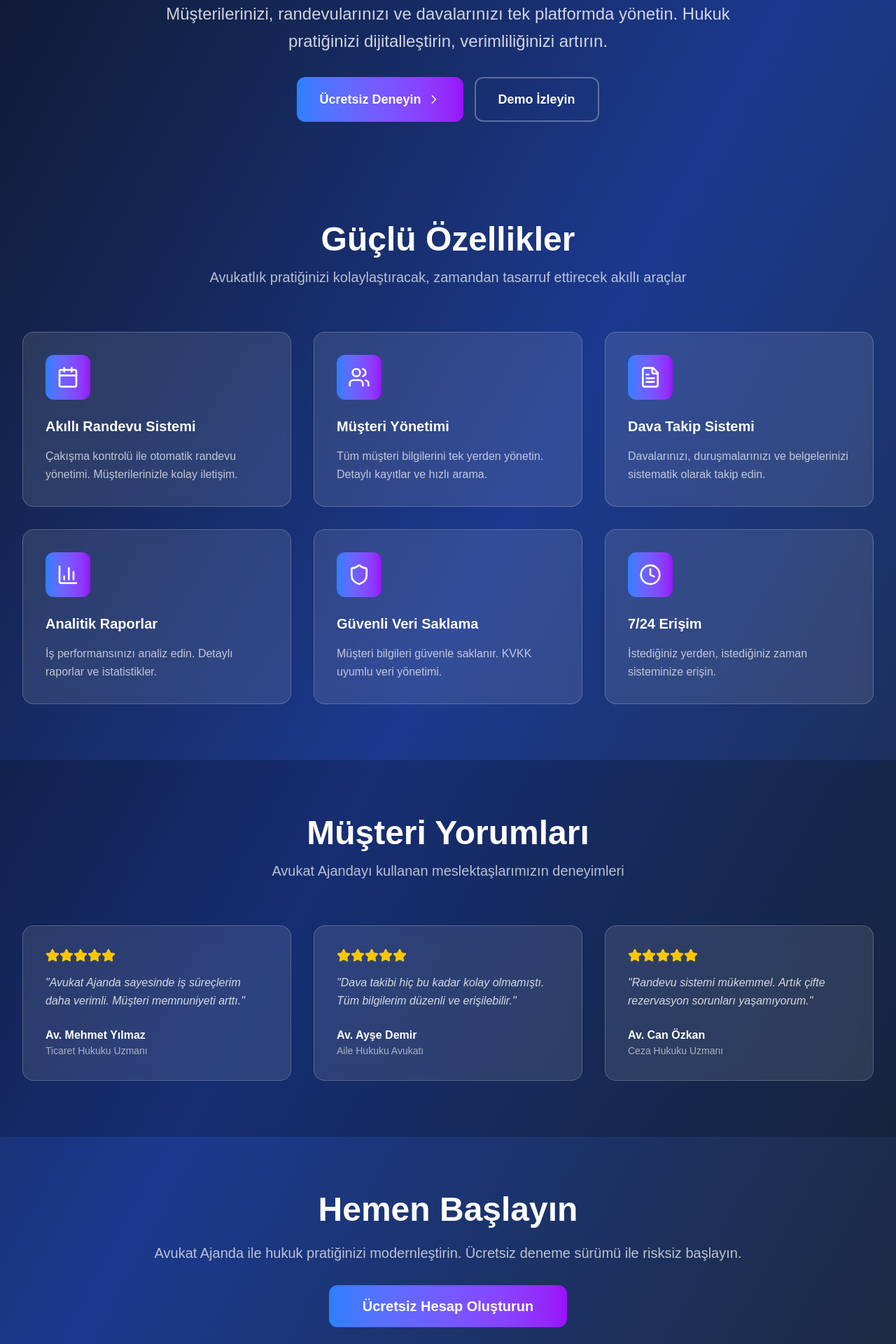
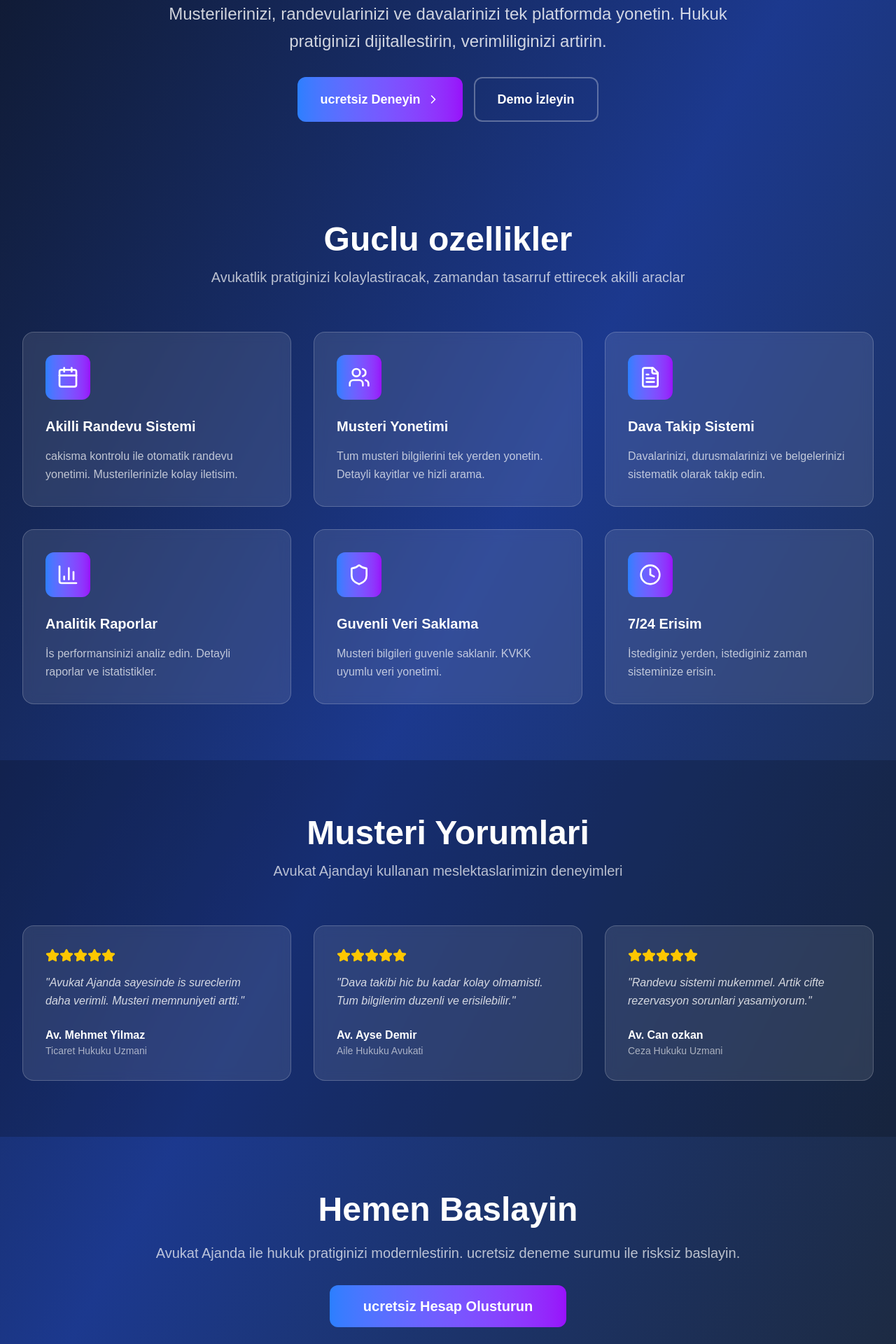
Before and after one commit to serhattopaloglu25/avukat-frontend, a Next.js app: page / in a window 1280 px wide. Shown: the part 300-2220 px from the top of the page at 70% size. Built offline with nearby package versions, Linux system fonts and the light colour scheme.

Commit message:
Problematik karakterler manuel olarak düzeltildi

```diff
--- a/src/app/page.tsx
+++ b/src/app/page.tsx
@@ -3,58 +3,58 @@ import { useState } from 'react';
 import { ChevronRight, Calendar, Users, FileText, BarChart3, Shield, Clock, Star, Menu, X } from 'lucide-react';
 
 export default function LandingPage() {
-  const [isMenuOpen, setIsMenuOpen] = useState(false);
+  const [isMenuOpen, setisMenuOpen] = useState(false);
 
   const features = [
     {
       icon: Calendar,
-      title: "Akıllı Randevu Sistemi",
-      description: "Çakışma kontrolü ile otomatik randevu yönetimi. Müşterilerinizle kolay iletişim."
+      title: "Akilli Randevu Sistemi",
+      description: "cakisma kontrolu ile otomatik randevu yonetimi. Musterilerinizle kolay iletisim."
     },
     {
       icon: Users,
-      title: "Müşteri Yönetimi",
-      description: "Tüm müşteri bilgilerini tek yerden yönetin. Detaylı kayıtlar ve hızlı arama."
+      title: "Musteri Yonetimi",
+      description: "Tum musteri bilgilerini tek yerden yonetin. Detayli kayitlar ve hizli arama."
     },
     {
       icon: FileText,
       title: "Dava Takip Sistemi",
-      description: "Davalarınızı, duruşmalarınızı ve belgelerinizi sistematik olarak takip edin."
+      description: "Davalarinizi, durusmalarinizi ve belgelerinizi sistematik olarak takip edin."
     },
     {
       icon: BarChart3,
       title: "Analitik Raporlar",
-      description: "İş performansınızı analiz edin. Detaylı raporlar ve istatistikler."
+      description: "İs performansinizi analiz edin. Detayli raporlar ve istatistikler."
     },
     {
       icon: Shield,
-      title: "Güvenli Veri Saklama",
-      description: "Müşteri bilgileri güvenle saklanır. KVKK uyumlu veri yönetimi."
+      title: "Guvenli Veri Saklama",
+      description: "Musteri bilgileri guvenle saklanir. KVKK uyumlu veri yonetimi."
     },
     {
       icon: Clock,
-      title: "7/24 Erişim",
-      description: "İstediğiniz yerden, istediğiniz zaman sisteminize erişin."
+      title: "7/24 Erisim",
+      description: "İstediginiz yerden, istediginiz zaman sisteminize erisin."
     }
   ];
 
   const testimonials = [
     {
-      name: "Av. Mehmet Yılmaz",
-      title: "Ticaret Hukuku Uzmanı",
-      content: "Avukat Ajanda sayesinde iş süreçlerim daha verimli. Müşteri memnuniyeti arttı.",
+      name: "Av. Mehmet Yilmaz",
+      title: "Ticaret Hukuku Uzmani",
+      content: "Avukat Ajanda sayesinde is sureclerim daha verimli. Musteri memnuniyeti artti.",
       rating: 5
     },
     {
-      name: "Av. Ayşe Demir",
-      title: "Aile Hukuku Avukatı",
-      content: "Dava takibi hiç bu kadar kolay olmamıştı. Tüm bilgilerim düzenli ve erişilebilir.",
+      name: "Av. Ayse Demir",
+      title: "Aile Hukuku Avukati",
+      content: "Dava takibi hic bu kadar kolay olmamisti. Tum bilgilerim duzenli ve erisilebilir.",
       rating: 5
     },
     {
-      name: "Av. Can Özkan",
-      title: "Ceza Hukuku Uzmanı",
-      content: "Randevu sistemi mükemmel. Artık çifte rezervasyon sorunları yaşamıyorum.",
+      name: "Av. Can ozkan",
+      title: "Ceza Hukuku Uzmani",
+      content: "Randevu sistemi mukemmel. Artik cifte rezervasyon sorunlari yasamiyorum.",
       rating: 5
     }
   ];
@@ -72,18 +72,18 @@ export default function LandingPage() {
 
             {/* Desktop Menu */}
             <div className="hidden md:flex items-center space-x-8">
-              <a href="#features" className="text-white/80 hover:text-white transition-colors">Özellikler</a>
+              <a href="#features" className="text-white/80 hover:text-white transition-colors">ozellikler</a>
               <a href="#testimonials" className="text-white/80 hover:text-white transition-colors">Referanslar</a>
               <a href="#pricing" className="text-white/80 hover:text-white transition-colors">Fiyatlar</a>
               <button className="bg-gradient-to-r from-blue-500 to-purple-600 text-white px-6 py-2 rounded-lg hover:from-blue-600 hover:to-purple-700 transition-all duration-300 transform hover:scale-105">
-                Giriş Yap
+                Giris Yap
               </button>
             </div>
 
             {/* Mobile Menu Button */}
             <div className="md:hidden">
               <button
-                onClick={() => setIsMenuOpen(!isMenuOpen)}
+                onClick={() => setisMenuOpen(!isMenuOpen)}
                 className="text-white p-2"
               >
                 {isMenuOpen ? <X size={24} /> : <Menu size={24} />}
@@ -96,11 +96,11 @@ export default function LandingPage() {
         {isMenuOpen && (
           <div className="md:hidden bg-black/20 backdrop-blur-md border-t border-white/20">
             <div className="px-4 py-4 space-y-4">
-              <a href="#features" className="block text-white/80 hover:text-white">Özellikler</a>
+              <a href="#features" className="block text-white/80 hover:text-white">ozellikler</a>
               <a href="#testimonials" className="block text-white/80 hover:text-white">Referanslar</a>
               <a href="#pricing" className="block text-white/80 hover:text-white">Fiyatlar</a>
               <button className="w-full bg-gradient-to-r from-blue-500 to-purple-600 text-white px-6 py-2 rounded-lg">
-                Giriş Yap
+                Giris Yap
               </button>
             </div>
           </div>
@@ -112,18 +112,18 @@ export default function LandingPage() {
         <div className="max-w-7xl mx-auto text-center">
           <div className="max-w-4xl mx-auto">
             <h1 className="text-5xl md:text-7xl font-bold text-white mb-6 leading-tight">
-              Avukatlar İçin
+              Avukatlar İcin
               <span className="bg-gradient-to-r from-blue-400 to-purple-500 bg-clip-text text-transparent block">
-                Akıllı Ajanda
+                Akilli Ajanda
               </span>
             </h1>
             <p className="text-xl md:text-2xl text-white/80 mb-8 leading-relaxed">
-              Müşterilerinizi, randevularınızı ve davalarınızı tek platformda yönetin.
-              Hukuk pratiğinizi dijitalleştirin, verimliliğinizi artırın.
+              Musterilerinizi, randevularinizi ve davalarinizi tek platformda yonetin.
+              Hukuk pratiginizi dijitallestirin, verimliliginizi artirin.
             </p>
             <div className="flex flex-col sm:flex-row gap-4 justify-center">
               <button className="bg-gradient-to-r from-blue-500 to-purple-600 text-white px-8 py-4 rounded-xl text-lg font-semibold hover:from-blue-600 hover:to-purple-700 transition-all duration-300 transform hover:scale-105 flex items-center justify-center space-x-2">
-                <span>Ücretsiz Deneyin</span>
+                <span>ucretsiz Deneyin</span>
                 <ChevronRight size={20} />
               </button>
               <button className="border-2 border-white/30 text-white px-8 py-4 rounded-xl text-lg font-semibold hover:bg-white/10 transition-all duration-300">
@@ -139,10 +139,10 @@ export default function LandingPage() {
         <div className="max-w-7xl mx-auto">
           <div className="text-center mb-16">
             <h2 className="text-4xl md:text-5xl font-bold text-white mb-4">
-              Güçlü Özellikler
+              Guclu ozellikler
             </h2>
             <p className="text-xl text-white/70 max-w-3xl mx-auto">
-              Avukatlık pratiğinizi kolaylaştıracak, zamandan tasarruf ettirecek akıllı araçlar
+              Avukatlik pratiginizi kolaylastiracak, zamandan tasarruf ettirecek akilli araclar
             </p>
           </div>
 
@@ -168,10 +168,10 @@ export default function LandingPage() {
         <div className="max-w-7xl mx-auto">
           <div className="text-center mb-16">
             <h2 className="text-4xl md:text-5xl font-bold text-white mb-4">
-              Müşteri Yorumları
+              Musteri Yorumlari
             </h2>
             <p className="text-xl text-white/70">
-              Avukat Ajandayı kullanan meslektaşlarımızın deneyimleri
+              Avukat Ajandayi kullanan meslektaslarimizin deneyimleri
             </p>
           </div>
 
@@ -203,14 +203,14 @@ export default function LandingPage() {
       <section className="py-20 px-4 sm:px-6 lg:px-8">
         <div className="max-w-4xl mx-auto text-center">
           <h2 className="text-4xl md:text-5xl font-bold text-white mb-6">
-            Hemen Başlayın
+            Hemen Baslayin
           </h2>
           <p className="text-xl text-white/70 mb-8">
-            Avukat Ajanda ile hukuk pratiğinizi modernleştirin.
-            Ücretsiz deneme sürümü ile risksiz başlayın.
+            Avukat Ajanda ile hukuk pratiginizi modernlestirin.
+            ucretsiz deneme surumu ile risksiz baslayin.
           </p>
           <button className="bg-gradient-to-r from-blue-500 to-purple-600 text-white px-12 py-4 rounded-xl text-xl font-semibold hover:from-blue-600 hover:to-purple-700 transition-all duration-300 transform hover:scale-105">
-            Ücretsiz Hesap Oluşturun
+            ucretsiz Hesap Olusturun
           </button>
         </div>
       </section>
@@ -224,7 +224,7 @@ export default function LandingPage() {
               <span className="text-white font-bold text-xl">AvukatAjanda</span>
             </div>
             <p className="text-white/60">
-              © 2024 AvukatAjanda. Tüm hakları saklıdır.
+              © 2024 AvukatAjanda. Tum haklari saklidir.
             </p>
           </div>
         </div>
```
